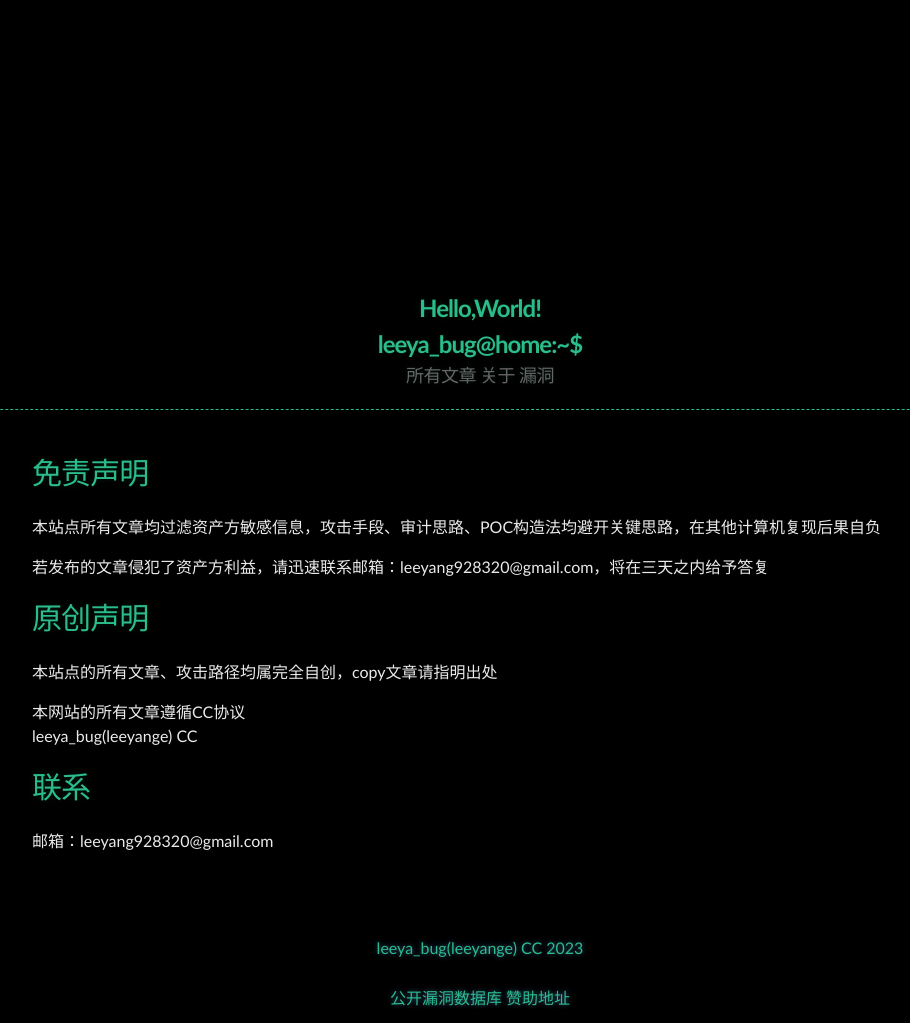
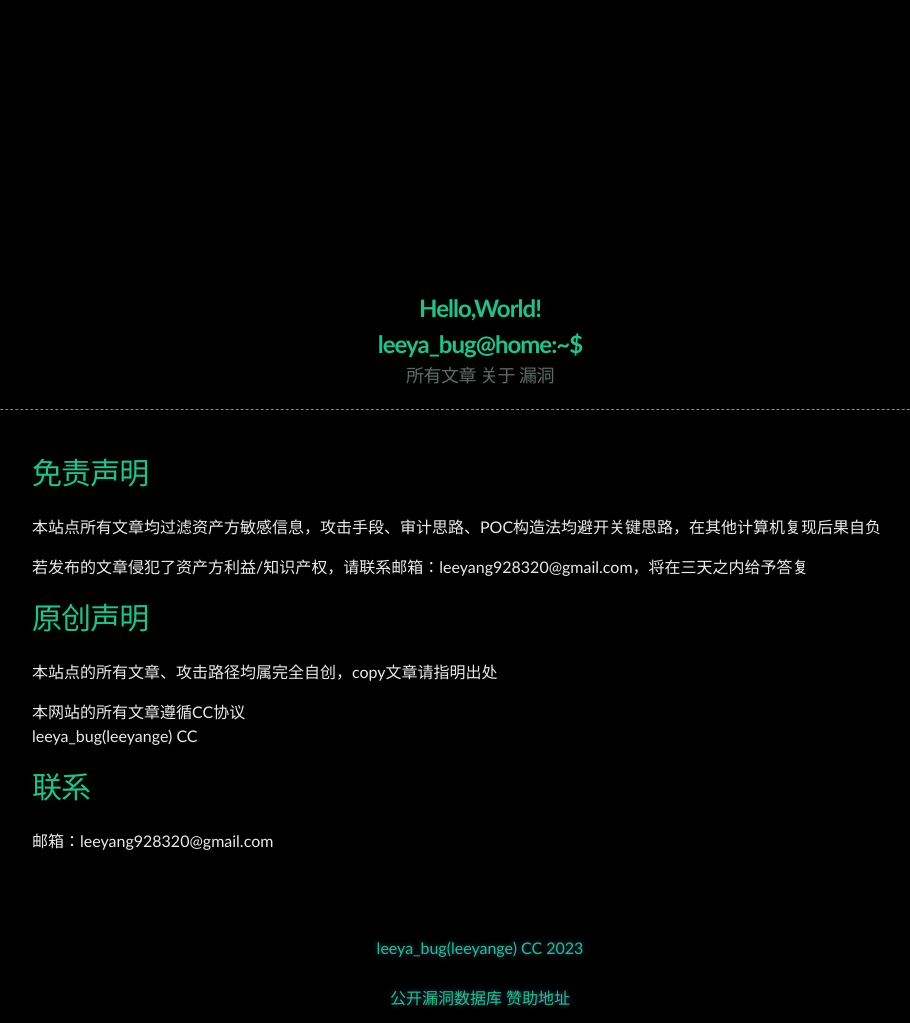
Before and after one commit to Leeyangee/leeyangee.github.io, a Jekyll site: the page built from about.md, in a window 1280 px wide. Shown: the whole page, without its empty margins (160-1070 px from the left). Built offline with Jekyll 4.4.1, drawn with Linux system fonts in a browser that asks for light colours.

Commit message:
Update about.md

```diff
--- a/about.md
+++ b/about.md
@@ -7,7 +7,7 @@ title: 关于
 
 本站点所有文章均过滤资产方敏感信息，攻击手段、审计思路、POC构造法均避开关键思路，在其他计算机复现后果自负
 
-若发布的文章侵犯了资产方利益，请迅速联系邮箱：leeyang928320@gmail.com，将在三天之内给予答复
+若发布的文章侵犯了资产方利益/知识产权，请联系邮箱：leeyang928320@gmail.com，将在三天之内给予答复
 
 # [](#header-1)原创声明
 
```
